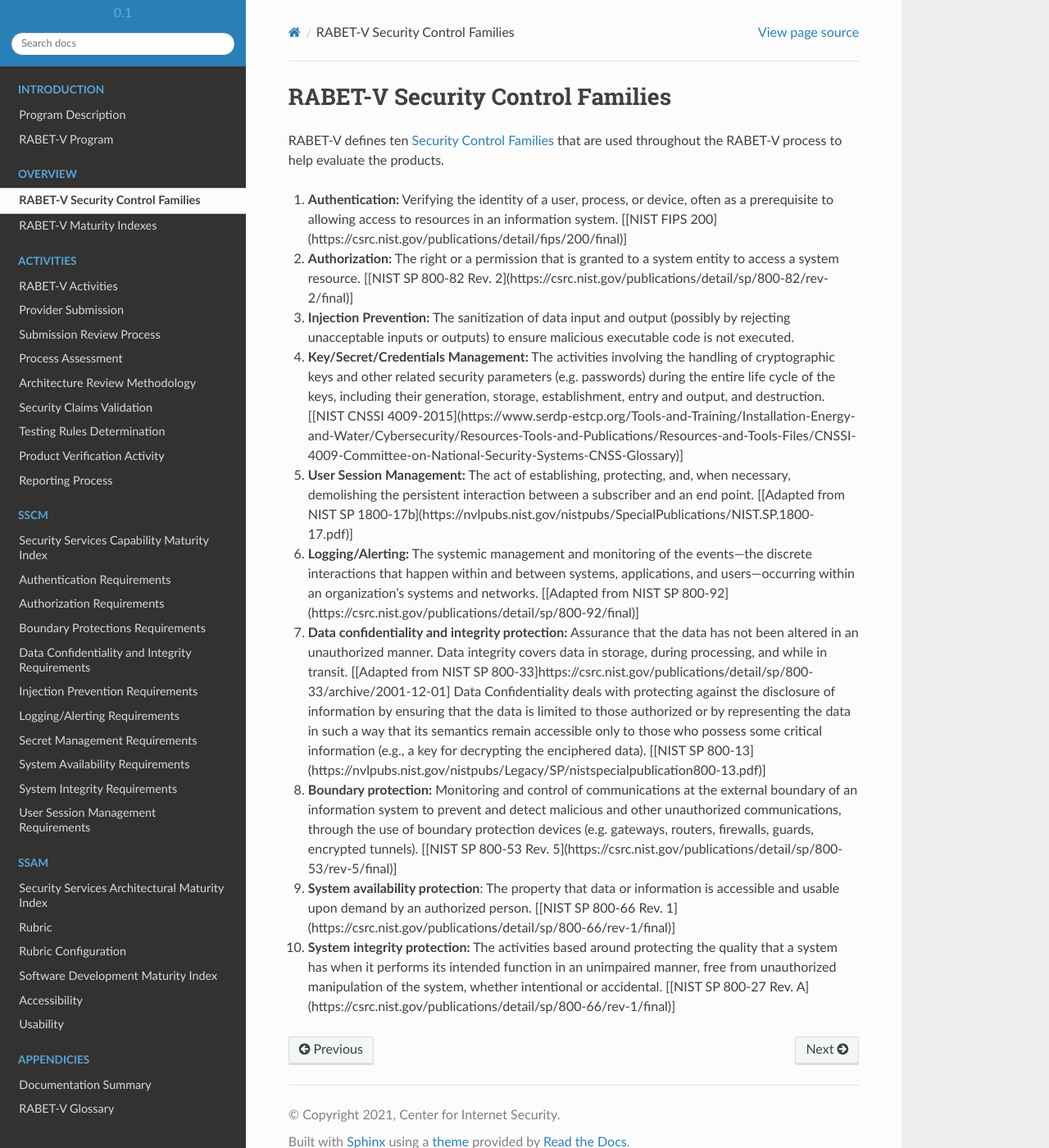
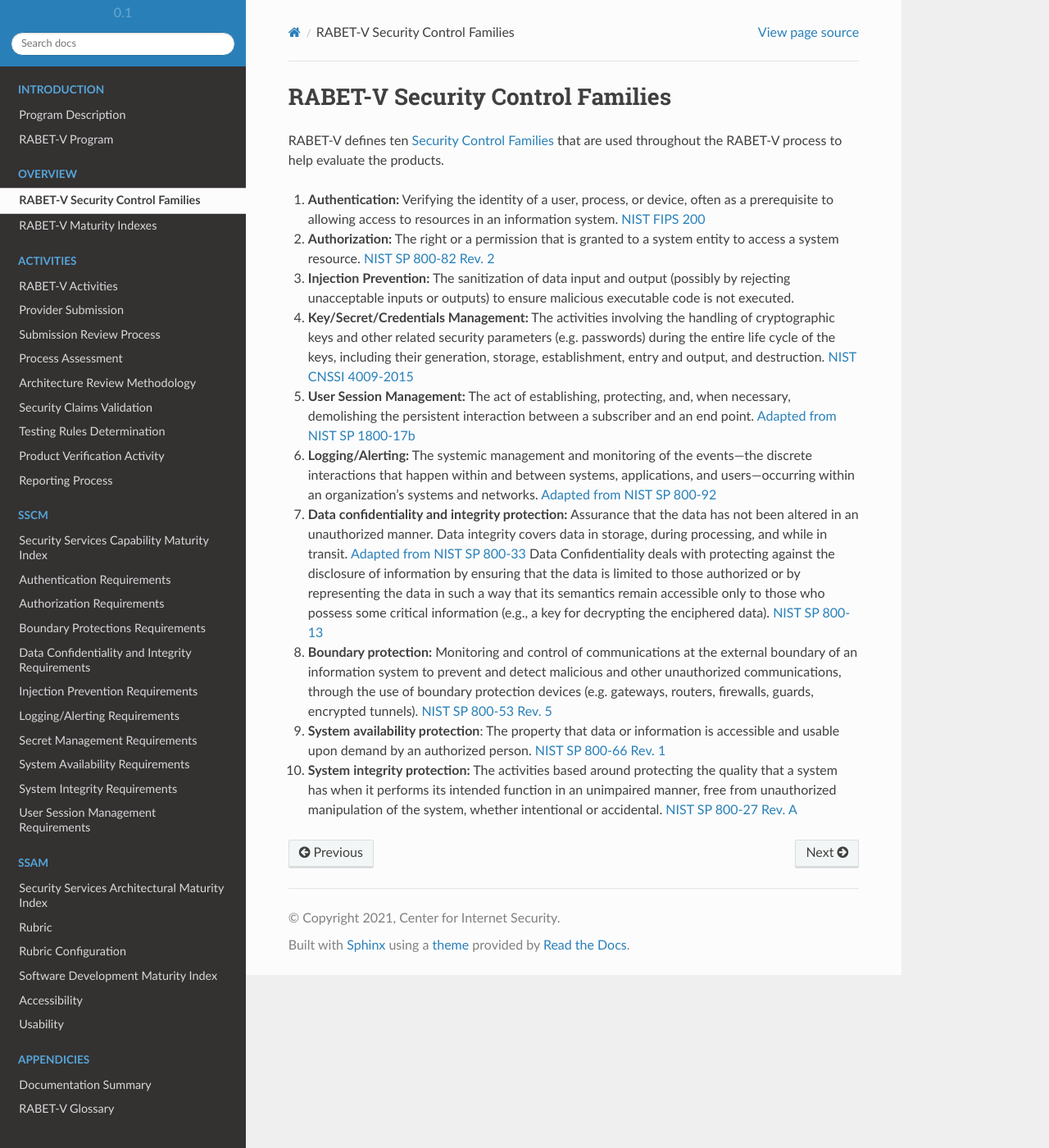
Before and after one commit to it-dept-cis/RABET-V-Pilot, a Sphinx documentation site: the page built from docs/source/Overview/Security_Control_Family.md, in a window 1280 px wide and 1400 px high. Shown: the whole window at 82% size. Built offline with Sphinx 7.4.7 and the Read the Docs theme 2.0.0, drawn with Linux system fonts in a browser that asks for light colours; some of the changed lines change nothing that is shown.

Commit message:
Update Security_Control_Family.md
added links to reference docs

```diff
--- a/docs/source/Overview/Security_Control_Family.md
+++ b/docs/source/Overview/Security_Control_Family.md
@@ -2,22 +2,22 @@
 
 RABET-V defines ten [Security Control Families](../Appendices/RABET-V_Glossary.md) that are used throughout the RABET-V process to help evaluate the products.
 
-1.  **Authentication:** Verifying the identity of a user, process, or device, often as a prerequisite to allowing access to resources in an information system. \[[NIST FIPS 200\](https://csrc.nist.gov/publications/detail/fips/200/final)]
+1.  **Authentication:** Verifying the identity of a user, process, or device, often as a prerequisite to allowing access to resources in an information system. [NIST FIPS 200](https://csrc.nist.gov/publications/detail/fips/200/final)
 
-1.  **Authorization:** The right or a permission that is granted to a system entity to access a system resource. \[[NIST SP 800-82 Rev. 2\](https://csrc.nist.gov/publications/detail/sp/800-82/rev-2/final)]
+1.  **Authorization:** The right or a permission that is granted to a system entity to access a system resource. [NIST SP 800-82 Rev. 2](https://csrc.nist.gov/publications/detail/sp/800-82/rev-2/final)
 
 1.  **Injection Prevention:** The sanitization of data input and output (possibly by rejecting unacceptable inputs or outputs) to ensure malicious executable code is not executed.
 
-1.  **Key/Secret/Credentials Management:** The activities involving the handling of cryptographic keys and other related security parameters (e.g. passwords) during the entire life cycle of the keys, including their generation, storage, establishment, entry and output, and destruction. \[[NIST CNSSI 4009-2015\](https://www.serdp-estcp.org/Tools-and-Training/Installation-Energy-and-Water/Cybersecurity/Resources-Tools-and-Publications/Resources-and-Tools-Files/CNSSI-4009-Committee-on-National-Security-Systems-CNSS-Glossary)]
+1.  **Key/Secret/Credentials Management:** The activities involving the handling of cryptographic keys and other related security parameters (e.g. passwords) during the entire life cycle of the keys, including their generation, storage, establishment, entry and output, and destruction. [NIST CNSSI 4009-2015](https://www.serdp-estcp.org/Tools-and-Training/Installation-Energy-and-Water/Cybersecurity/Resources-Tools-and-Publications/Resources-and-Tools-Files/CNSSI-4009-Committee-on-National-Security-Systems-CNSS-Glossary)
 
-1.  **User Session Management:** The act of establishing, protecting, and, when necessary, demolishing the persistent interaction between a subscriber and an end point. \[[Adapted from NIST SP 1800-17b\](https://nvlpubs.nist.gov/nistpubs/SpecialPublications/NIST.SP.1800-17.pdf)]
+1.  **User Session Management:** The act of establishing, protecting, and, when necessary, demolishing the persistent interaction between a subscriber and an end point. [Adapted from NIST SP 1800-17b](https://nvlpubs.nist.gov/nistpubs/SpecialPublications/NIST.SP.1800-17.pdf)
 
-1.  **Logging/Alerting:** The systemic management and monitoring of the events—the discrete interactions that happen within and between systems, applications, and users—occurring within an organization’s systems and networks. \[[Adapted from NIST SP 800-92\](https://csrc.nist.gov/publications/detail/sp/800-92/final)]
+1.  **Logging/Alerting:** The systemic management and monitoring of the events—the discrete interactions that happen within and between systems, applications, and users—occurring within an organization’s systems and networks. [Adapted from NIST SP 800-92](https://csrc.nist.gov/publications/detail/sp/800-92/final)
 
-1.  **Data confidentiality and integrity protection:** Assurance that the data has not been altered in an unauthorized manner. Data integrity covers data in storage, during processing, and while in transit. \[[Adapted from NIST SP 800-33\]https://csrc.nist.gov/publications/detail/sp/800-33/archive/2001-12-01]  Data Confidentiality deals with protecting against the disclosure of information by ensuring that the data is limited to those authorized or by representing the data in such a way that its semantics remain accessible only to those who possess some critical information (e.g., a key for decrypting the enciphered data). \[[NIST SP 800-13\](https://nvlpubs.nist.gov/nistpubs/Legacy/SP/nistspecialpublication800-13.pdf)]
+1.  **Data confidentiality and integrity protection:** Assurance that the data has not been altered in an unauthorized manner. Data integrity covers data in storage, during processing, and while in transit. [Adapted from NIST SP 800-33](ttps://csrc.nist.gov/publications/detail/sp/800-33/archive/2001-12-01) Data Confidentiality deals with protecting against the disclosure of information by ensuring that the data is limited to those authorized or by representing the data in such a way that its semantics remain accessible only to those who possess some critical information (e.g., a key for decrypting the enciphered data). [NIST SP 800-13](https://nvlpubs.nist.gov/nistpubs/Legacy/SP/nistspecialpublication800-13.pdf)
 
-1.  **Boundary protection:** Monitoring and control of communications at the external boundary of an information system to prevent and detect malicious and other unauthorized communications, through the use of boundary protection devices (e.g. gateways, routers, firewalls, guards, encrypted tunnels). \[[NIST SP 800-53 Rev. 5\](https://csrc.nist.gov/publications/detail/sp/800-53/rev-5/final)]
+1.  **Boundary protection:** Monitoring and control of communications at the external boundary of an information system to prevent and detect malicious and other unauthorized communications, through the use of boundary protection devices (e.g. gateways, routers, firewalls, guards, encrypted tunnels). [NIST SP 800-53 Rev. 5](https://csrc.nist.gov/publications/detail/sp/800-53/rev-5/final)
 
-1. **System availability protection**:  The property that data or information is accessible and usable upon demand by an authorized person. \[[NIST SP 800-66 Rev. 1\](https://csrc.nist.gov/publications/detail/sp/800-66/rev-1/final)]
+1. **System availability protection**:  The property that data or information is accessible and usable upon demand by an authorized person. [NIST SP 800-66 Rev. 1](https://csrc.nist.gov/publications/detail/sp/800-66/rev-1/final)
 
-1. **System integrity protection:** The activities based around protecting the quality that a system has when it performs its intended function in an unimpaired manner, free from unauthorized manipulation of the system, whether intentional or accidental. \[[NIST SP 800-27 Rev. A\](https://csrc.nist.gov/publications/detail/sp/800-66/rev-1/final)]
+1. **System integrity protection:** The activities based around protecting the quality that a system has when it performs its intended function in an unimpaired manner, free from unauthorized manipulation of the system, whether intentional or accidental. [NIST SP 800-27 Rev. A](https://csrc.nist.gov/publications/detail/sp/800-66/rev-1/final)
```
